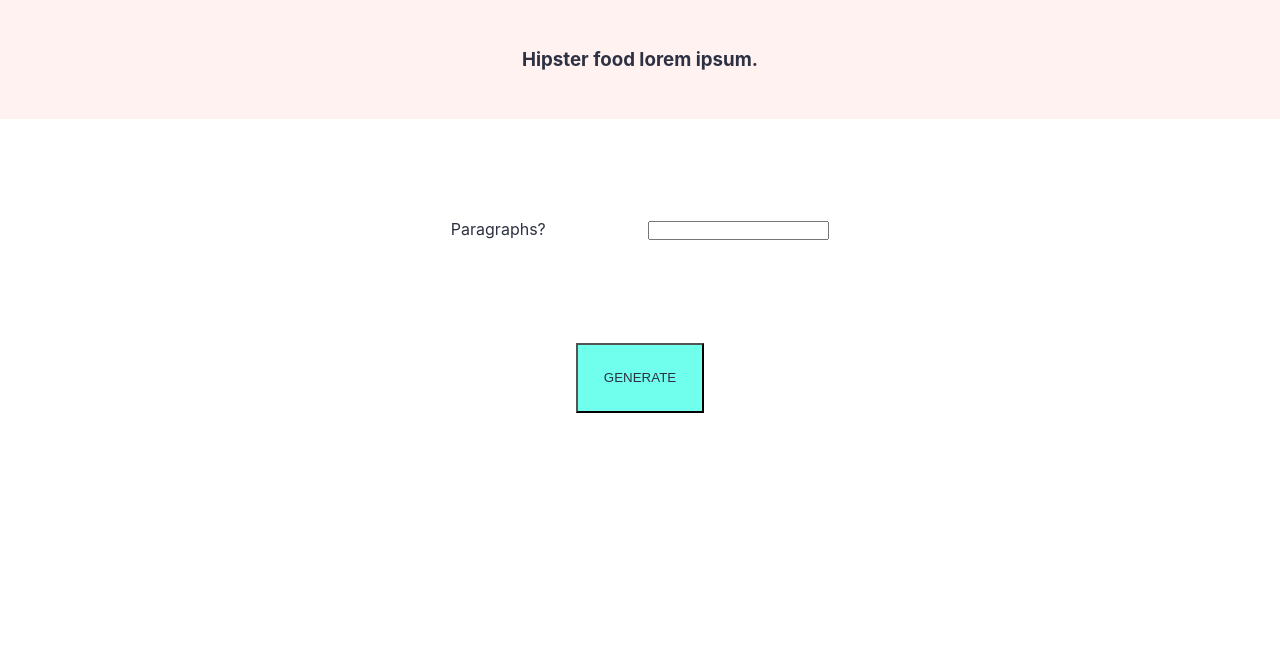
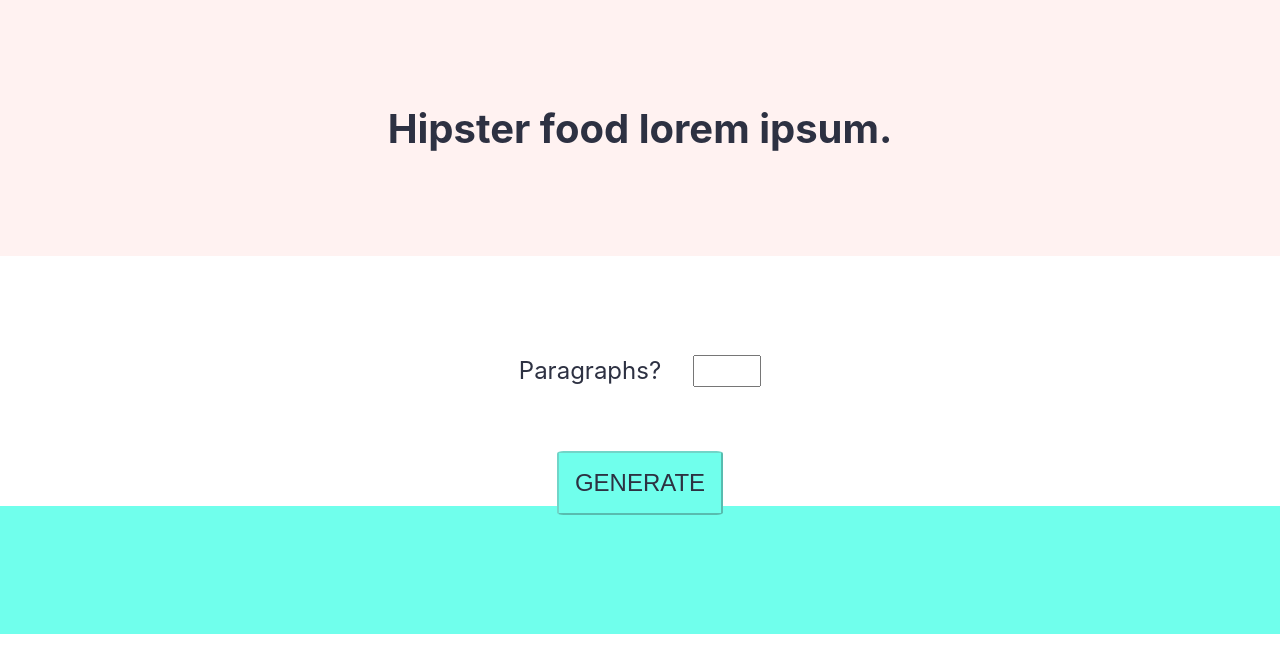
Before and after one commit to mmkobylin/lorem-ipsum, a React (Create React App) app: page / in a window 1280 px wide. Shown: the top 672 px of the page. Built offline with nearby package versions, Linux system fonts and the light colour scheme.

Commit message:
two media queries created, small and big screen nearly completed

```diff
--- a/src/App.js
+++ b/src/App.js
@@ -46,7 +46,7 @@ function App() {
         >
           <label htmlFor="amount">Paragraphs?</label>
           <input
-          name="amount" id="amount" type="number" min = "0"
+          name="amount" id="amount" type="number" min = "1"
           // input controlled - by setCount changing count to e.target.value
           //e sets event
           onChange = { (e) => setCount( e.target.value ) }
@@ -54,7 +54,13 @@ function App() {
           ></input>
           <br></br>
           {/* submit button */}
-          <button type ="submit" className="btn">generate</button>
+          <button
+            //
+            disabled = { !count }
+            // changing the button cursor depending if the count is empty
+            style = { !count ? { cursor: 'not-allowed' } : { cursor: 'pointer'} }
+            type ="submit"
+            className="btn">generate</button>
         </form>
     </section>
 
--- a/src/index.css
+++ b/src/index.css
@@ -25,6 +25,19 @@ article p {
   transform: scale(0.9);
 }
 
+button {
+  padding: 2vw;
+  border-radius: 4%;
+  text-transform: uppercase;
+  background-color: #70FFEC;
+  transition: all .5s ease-in-out;
+}
+
+button:hover {
+background-color: #FFF2F1;
+font-weight: bold;
+}
+
 h3 {
   background-color: #FFF2F1;
   padding: 3rem;
@@ -37,8 +50,9 @@ code {
     monospace;
 }
 
-/* .section-center {
-} */
+form input {
+  max-width: 4rem;
+}
 
 form {
   text-align: center;
@@ -49,17 +63,78 @@ form * {
   margin: 4vw;
 }
 
-button {
 
-  padding: 2vw;
-  text-transform: uppercase;
-  background-color: #70FFEC;
+@media only screen and (min-width: 800px) and (max-width: 1199px) {
+
+  article p {
+    font-size: 1.4rem;
+  }
+
+  form {
+    margin: 5rem;
+  }
+  form * {
+    margin: 2rem 1rem;
+  }
+
+  h3 {
+    transform: scale(1.4);
+    height: 10vh;
+    display: flex;
+    align-items: center;
+    justify-content: center;
+  }
+
 }
 
-article {
-  background-color: #70FFEC;
+@media only screen and (min-width: 1200px) {
+
+
+  article {
+    background-color: #70FFEC;
+    margin: 3vw 0;
+    text-align: justify;
+  }
+
+  article p {
+    font-size: 2rem;
+    font-family: 'Arial';
+    max-width: 80%;
+    padding: 1% 10%;
+  }
+
+  button {
+    padding:  1rem;
+  }
+
+  form {
+    height: 20vh;
+  }
+
+
+  form * {
+    margin: 1vw;;
+    font-size: 1.5rem;
+  }
+
+  form * {
+    margin: 2rem 1rem;
+  }
+
+
+  form label, form input {
+    margin-top: 3rem;
+  }
+
+  h3 {
+    font-size: 2.5rem;
+    height: 20vh;
+    display: flex;
+    align-items: center;
+    justify-content: center;
+  }
+
+  .lorem-text {
+    padding: 4rem;
+  }
 }
-
-@media screen  {
-
-}
```
